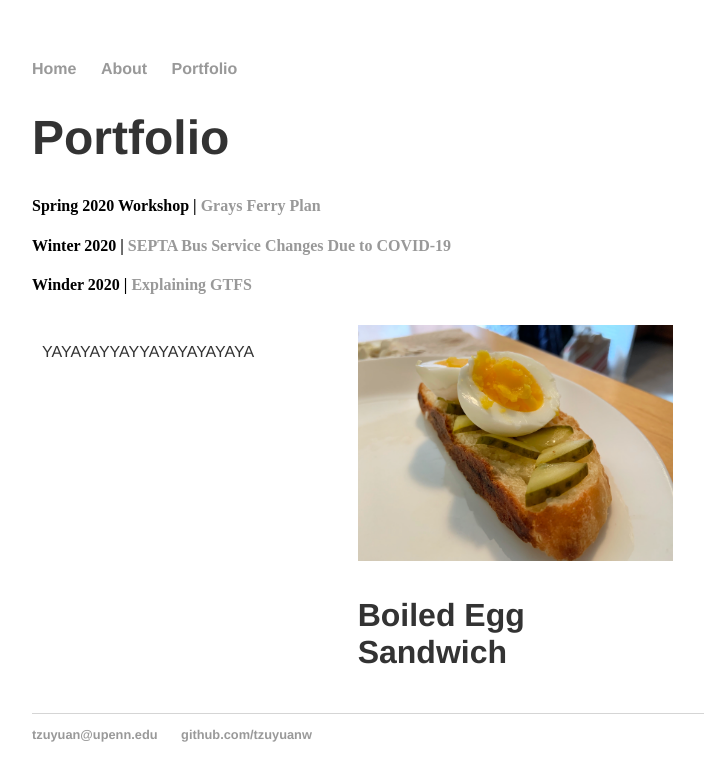
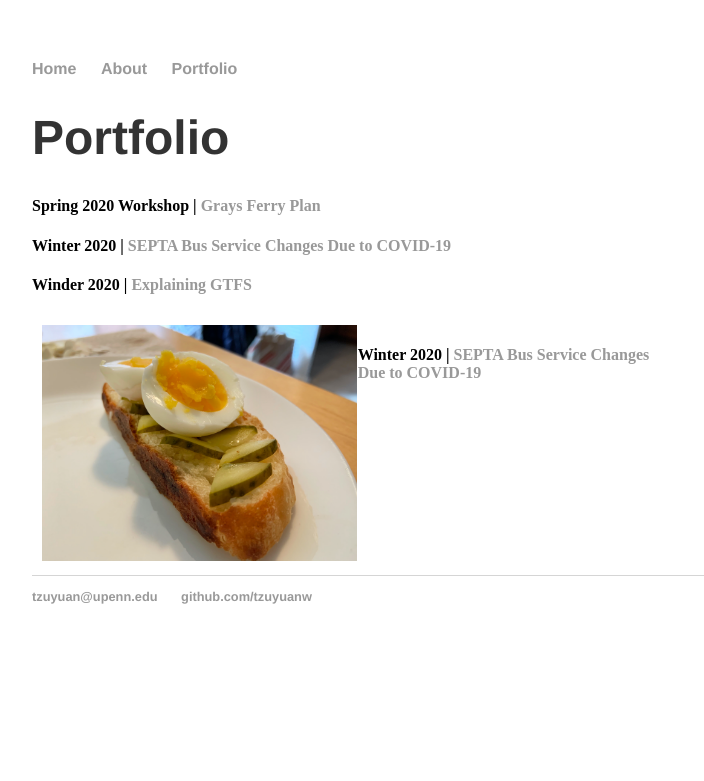
Before and after one commit to tzuyuanw/tzuyuanw.github.io, a Jekyll site: the page built from blog/index.html, in a window 1280 px wide. Shown: the top 781 px of the page, without its empty margins (160-864 px from the left). Built offline with Jekyll 4.4.1, drawn with Linux system fonts in a browser that asks for light colours.

Commit message:
Update index.html

```diff
--- a/blog/index.html
+++ b/blog/index.html
@@ -13,14 +13,10 @@ title: Portfolio
 </div>
 <div class="row">
   	<div class="column">
-		<p> YAYAYAYYAYYAYAYAYAYAYA
-		</p>
+		<img src="/recipes/images/eggsandwich.png" height="236px" width="315px" alt="Egg Sandwich Image" class="image"/>
 	</div>
   	<div class="column">
-    		<a href="/recipes/eggsandwich">
-		<img src="/recipes/images/eggsandwich.png" height="236px" width="315px" alt="Egg Sandwich Image" class="image"/>
-		</a>
-		<a href="/recipes/eggsandwich" style="color: darkslategray;"><h3 class="center">Boiled Egg Sandwich</h3></a>
+    		<h4>Winter 2020 | <a href="/blog/septaBusCovid19" title="SEPTA Bus Service Changes Due to COVID-19">SEPTA Bus Service Changes Due to COVID-19</a></h4>
   	</div>
 
 </div>
```
